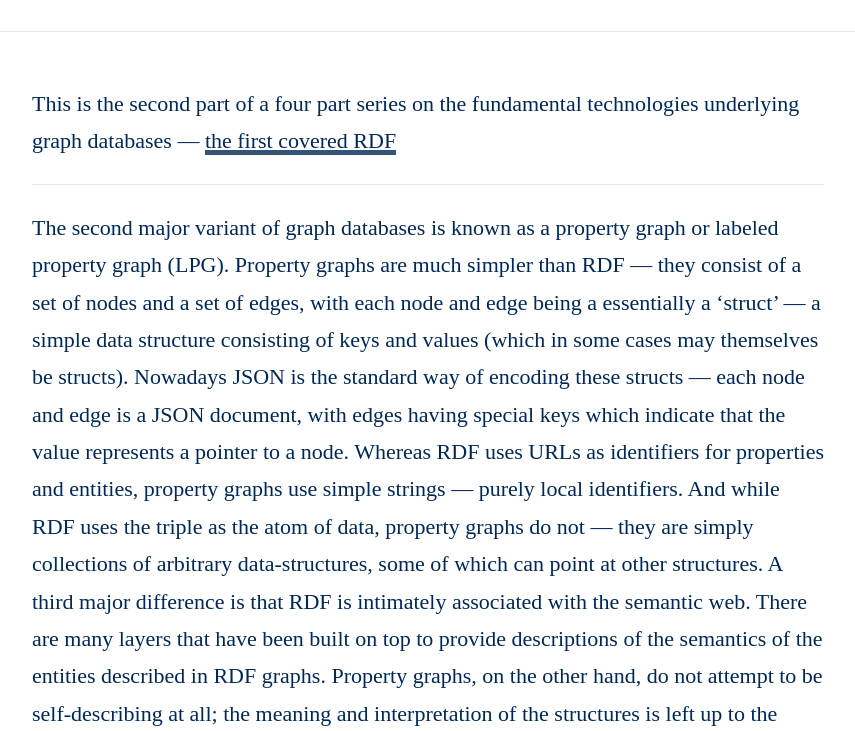
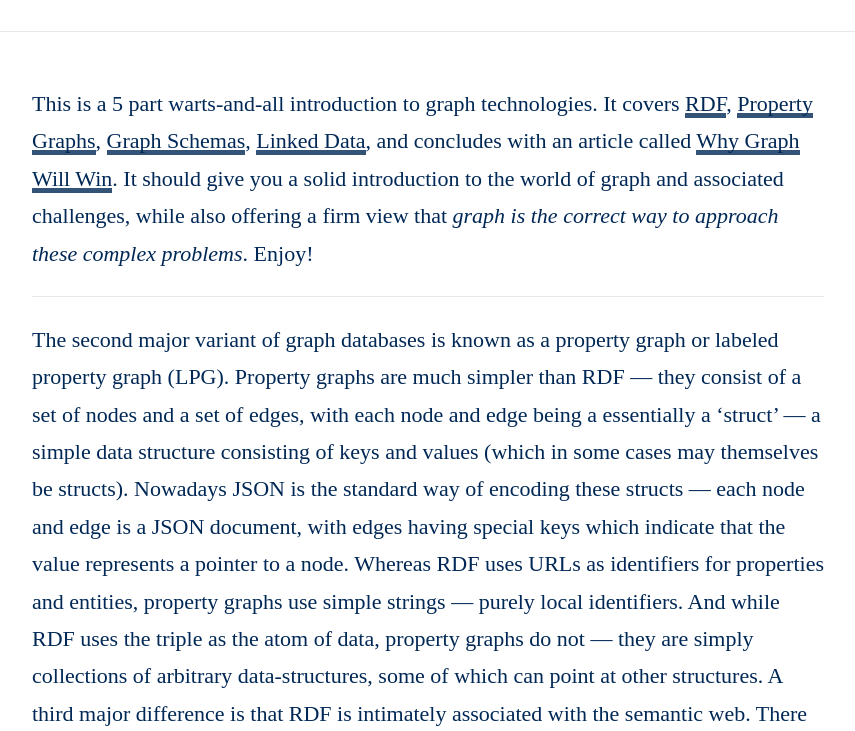
Before and after one commit to terminusdb/terminusdb-blog, a Jekyll site: the page built from _posts/2019-09-25-graph-fundamentals-part-2-labelled-property-graphs.md, in a window 1280 px wide and 900 px high, scrolled down 1038 px, cut to the strip 169-900 px from the top of the window. Shown: the whole strip, without its empty margins (212-1067 px from the left). Built offline with Jekyll 4.4.1, drawn with Linux system fonts in a browser that asks for light colours; some web fonts are replaced; comment, search, counter and statistics services are not loaded.

Commit message:
Update Blog “2019-09-25-graph-fundamentals-part-2-labelled-property-graphs”

````diff
--- a/_posts/2019-09-25-graph-fundamentals-part-2-labelled-property-graphs.md
+++ b/_posts/2019-09-25-graph-fundamentals-part-2-labelled-property-graphs.md
@@ -1,22 +1,20 @@
 ---
 layout: post
 title: "Graph Fundamentals — Part 2: Labelled Property Graphs"
-date: 2019-09-25
-description:
+date: 2019-09-25T00:00:00.000Z
+description: Graph
 image: https://miro.medium.com/max/3840/1*FAK8MU1sYf6yrVpVmNQDzA.png
 author: Kevin Feeney
 tags:
   - Graph
   - Graph Database
   - Database
+---
+This is a 5 part warts-and-all introduction to graph technologies. It covers [RDF](https://terminusdb.com/blog/2019/09/20/graph-fundamentals-part-1-rdf/), [Property Graphs](https://terminusdb.com/blog/2019/09/25/graph-fundamentals-part-2-labelled-property-graphs/), [Graph Schemas](https://terminusdb.com/blog/2019/10/03/graph-fundamentals-part-3-graph-schema-languages/), [Linked Data](https://terminusdb.com/blog/2020/02/25/graph-fundamentals-part-4-linked-data/), and concludes with an article called [Why Graph Will Win](https://terminusdb.com/blog/2020/03/02/why-graph-will-win/). It should give you a solid introduction to the world of graph and associated challenges, while also offering a firm view that *graph is the correct way to approach these complex problems*. Enjoy!
 
----
-This is the second part of a four part series on the fundamental technologies underlying graph databases — [the first covered RDF](/2019/09/20/graph-fundamentals-part-1-rdf/)
+- - -
 
-------------------
-
-The second major variant of graph databases is known as a property graph or labeled property graph (LPG). Property graphs are much simpler than RDF — they consist of a set of nodes and a set of edges, with each node and edge being a essentially a ‘struct’ — a simple data structure consisting of keys and values (which in some cases may themselves be structs). Nowadays JSON is the standard way of encoding these structs — each node and edge is a JSON document, with edges having special keys which indicate that the value represents a pointer to a node.
-Whereas RDF uses URLs as identifiers for properties and entities, property graphs use simple strings — purely local identifiers. And while RDF uses the triple as the atom of data, property graphs do not — they are simply collections of arbitrary data-structures, some of which can point at other structures. A third major difference is that RDF is intimately associated with the semantic web. There are many layers that have been built on top to provide descriptions of the semantics of the entities described in RDF graphs. Property graphs, on the other hand, do not attempt to be self-describing at all; the meaning and interpretation of the structures is left up to the consumer of the data. They are just keys and values and, with the exception of edge links and a few other special keys, you can interpret them however you want.
+The second major variant of graph databases is known as a property graph or labeled property graph (LPG). Property graphs are much simpler than RDF — they consist of a set of nodes and a set of edges, with each node and edge being a essentially a ‘struct’ — a simple data structure consisting of keys and values (which in some cases may themselves be structs). Nowadays JSON is the standard way of encoding these structs — each node and edge is a JSON document, with edges having special keys which indicate that the value represents a pointer to a node. Whereas RDF uses URLs as identifiers for properties and entities, property graphs use simple strings — purely local identifiers. And while RDF uses the triple as the atom of data, property graphs do not — they are simply collections of arbitrary data-structures, some of which can point at other structures. A third major difference is that RDF is intimately associated with the semantic web. There are many layers that have been built on top to provide descriptions of the semantics of the entities described in RDF graphs. Property graphs, on the other hand, do not attempt to be self-describing at all; the meaning and interpretation of the structures is left up to the consumer of the data. They are just keys and values and, with the exception of edge links and a few other special keys, you can interpret them however you want.
 
 ```
 CREATE (a { name: 'Andy', title: 'Developer' })
@@ -30,7 +28,7 @@ CREATE (b)-[r:MANAGES]->(a)
 
 To somebody coming from a semantic web background, property graphs seem like a very impoverished alternative indeed. I remember when I first came across Neo4j — the most popular property graph database on the market today — in the mid-2000s, being completely puzzled as to why anybody would want such a thing. *“It’s just a bunch of random structs pointing at one another — as if you took a program written in C and removed all the code leaving only the naked data structures and saved them to disk naked, without any meaningful typing or schema or any help in interpreting or constraining them.”* And indeed, this perspective remains common among RDF aficionados — almost all of whom were, until recently, ensconced in academia and trained in semantics and distinctly look down on the relatively primitive nature of property graphs. This comes out most sharply in graph database conferences where one can almost taste the resentment that the property graph people feel towards the condescending RDF academic snobs who look down on them.
 
->“It’s just a bunch of random structs pointing at one another — as if you took a program written in C and removed all the code leaving only the naked data structures and saved them to disk naked, without any meaningful typing or schema or any help in interpreting or constraining them.”
+> “It’s just a bunch of random structs pointing at one another — as if you took a program written in C and removed all the code leaving only the naked data structures and saved them to disk naked, without any meaningful typing or schema or any help in interpreting or constraining them.”
 
 However, the property graph people persevered and while RDF and the semantic web might have the weight of academia and international standards bodies behind them, they have generally failed to make any significant impact upon the real world — while Neo4j and its host of modern imitators are by far the most popular type of graph database in the world and there are some very good reasons for this.
 
@@ -48,11 +46,10 @@ So, property graphs provide a relatively simple mechanism that is easily underst
 (a)-[relationship]->(b)
 ```
 
-From the perspective of a formal query language, it is a mess — with structures that break compositionality for no good reason, and it remains a good 70 years behind the frontier of formal graph logic. Nevertheless, what they provide remains better, in practice, than anything the semantic web community ever came up with.
-However, when dealing with very large graphs — billions of nodes and edges has become the norm today— their early pragmatism comes back to bite them with a vengeance. When graphs get really big and complicated, without a formal mathematical-logical basis for reasoning about graph traversals, leaving it all up to the individual query writer falls to pieces — the heat death of the universe lies around every corner.
+From the perspective of a formal query language, it is a mess — with structures that break compositionality for no good reason, and it remains a good 70 years behind the frontier of formal graph logic. Nevertheless, what they provide remains better, in practice, than anything the semantic web community ever came up with. However, when dealing with very large graphs — billions of nodes and edges has become the norm today— their early pragmatism comes back to bite them with a vengeance. When graphs get really big and complicated, without a formal mathematical-logical basis for reasoning about graph traversals, leaving it all up to the individual query writer falls to pieces — the heat death of the universe lies around every corner.
 Furthermore, as graph databases move from being toys for enthusiastic coders into serious enterprise tools, constraints and schemata become very much more important — who the hell wants to maintain the structure of a billion node mission-critical enterprise knowledge graph without any support from the computer? And why would you do so — applying constraints and rules to data structures is exactly what computers are good at— with decades of formal logic research to draw on. The cost of early pragmatism becomes a nightmare in the present because it is invariably impossible to engineer such fundamental aspects back into the core of the system. Furthermore, as systems become every bigger and more inter-connected, jettisoning URLs in favor of local identifier becomes an ever more serious impediment — throwing away universal, uniform, dereferenceable identifiers in the age of the web looks less and less wise. The cost of stitching together systems of local identifies in every new case adds up to many many times more trouble than it would have taken to just adopt URLs as universal identifiers initially.
 Hence, despite their importance in the early days of graph databases, property graphs will likely fade out as knowledge graphs become adopted by enterprises and incorporated into their infrastructure — a well defined schema is not an optional in this — already they have been discarded by the best and most advanced new graph database providers.
 
-------------------------
+- - -
 
 This is the second part of a four-article series on graph fundamentals. The [first article in the series covered RDF](/2019/09/20/graph-fundamentals-part-1-rdf/), the other major variant of graph databases around today, while the third and next part covers graph schema languages with particular focus on OWL, the most ambitious attempt yet to provide us with a language for talking about data.
````
